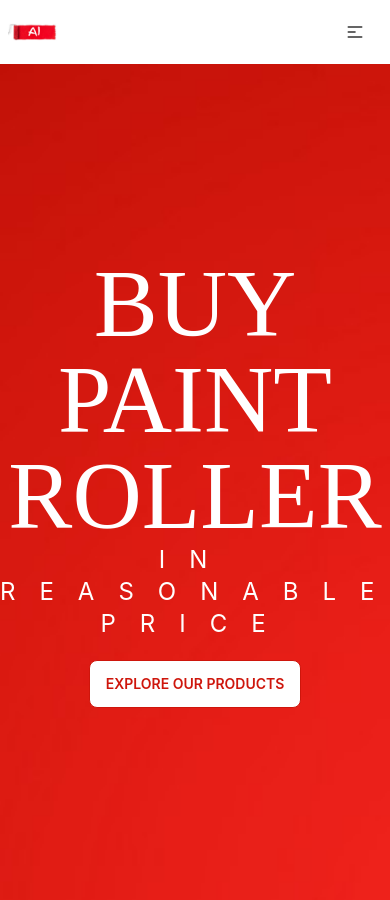
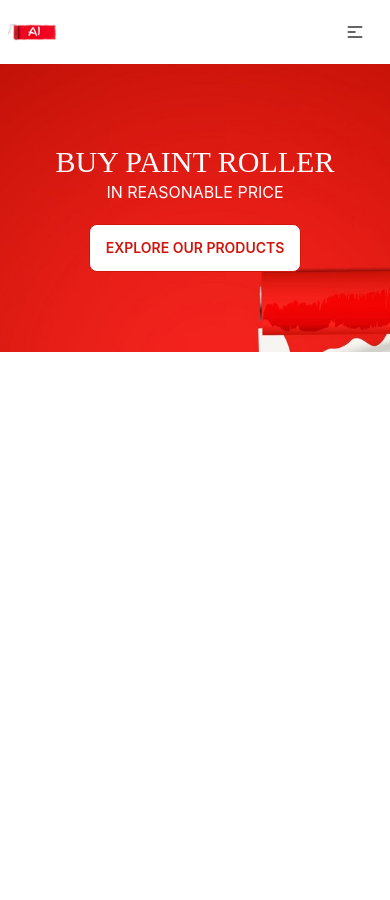
Before and after one commit to aishadhin/paint-roller, a React (Create React App) app: page / in a window 390 px wide. After the commit the page ends 844 px from the top, so only its background shows below. Built offline with nearby package versions, Linux system fonts and the light colour scheme; a web font is replaced by a local one.

Commit message:
header-banner-responsive

```diff
--- a/src/Components/Home/Banner.js
+++ b/src/Components/Home/Banner.js
@@ -1,6 +1,5 @@
 import React from "react";
 import bannerImg from "../../img/bnr.jpg";
-import Button from "../Shared/Button";
 
 const Banner = () => {
   return (
@@ -12,11 +11,11 @@ const Banner = () => {
         backgroundSize: "cover",
       }}
     >
-      <div className="pt-48 pb-48">
-        <h1 className="text-center paint text-8xl uppercase bold text-white">
+      <div className="md:pt-48 md:pb-48 pt-20 pb-20">
+        <h1 className="text-center paint text-3xl md:text-8xl uppercase bold text-white">
           Buy Paint Roller
         </h1>
-        <h3 className="text-center tracking-[1em] text-2xl uppercase bold text-white">
+        <h3 className="text-center md:tracking-[1em] md:text-4xl text-1xl uppercase bold text-white">
           In reasonable price
         </h3>
         <div className="text-center ">
```
